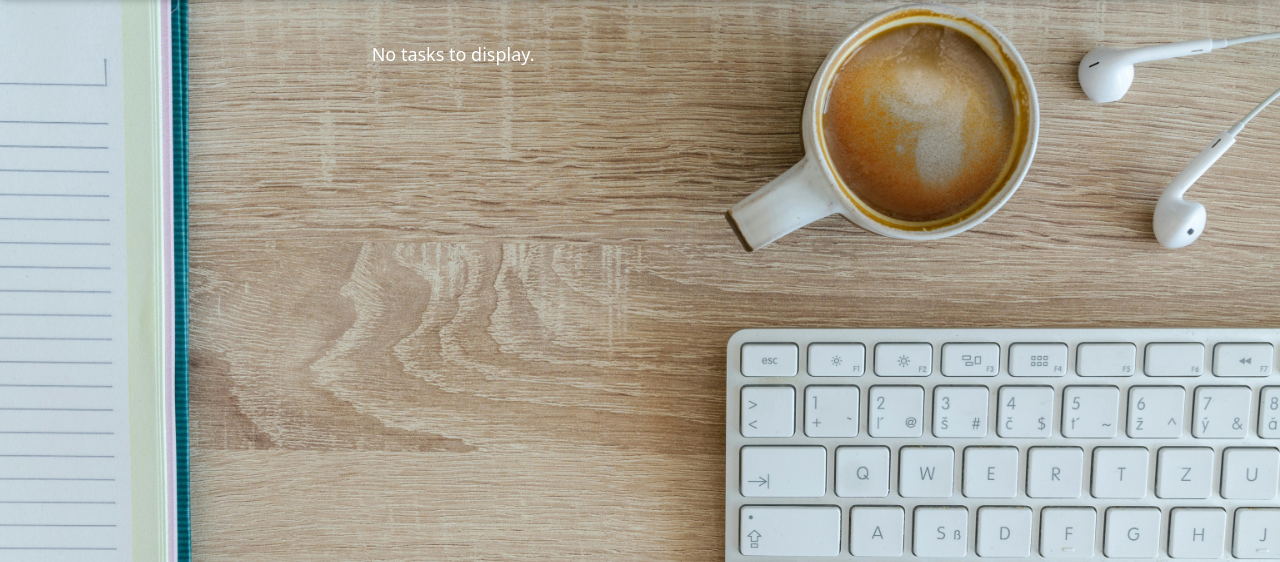
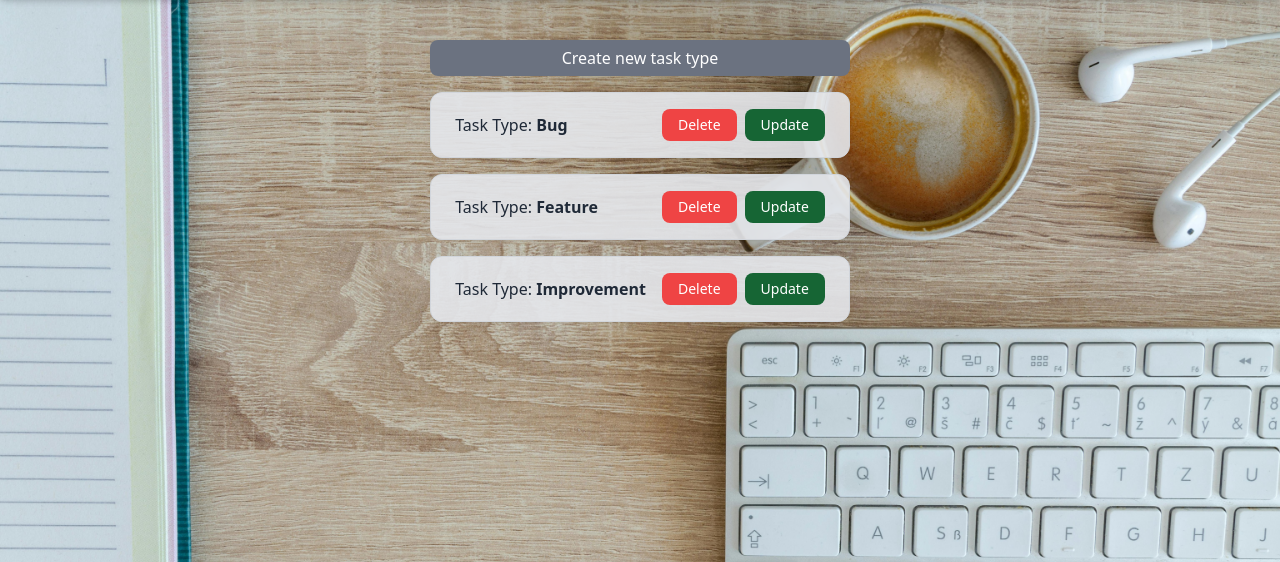
Before and after one commit to shinodegu/it-company-task-manager, a Django app: page /task-types/ in a window 1280 px wide. Shown: the part 72-634 px from the top of the page. Run offline with Django 5.2, Linux system fonts and the light colour scheme; data comes from the database, SQL or seed files in the repository; some libraries are stand-ins or nearby versions.

Commit message:
made a display of task types and the ability to delete, create and update

```diff
--- a/templates/task_manager/index.html
+++ b/templates/task_manager/index.html
@@ -12,9 +12,9 @@
   <div class="flex justify-center">
     <h2 class="text-2xl font-semibold text-center bg-gray-300/90 py-2 px-6 rounded-md shadow-md">
       {% if user.is_authenticated and has_tasks %}
-        Задачи, которые ждут вас:
+        Tasks that await you:
       {% else %}
-        Последние задачи над которыми мы работаем:
+        The latest tasks we're working on:
       {% endif %}
     </h2>
   </div>
--- a/templates/task_manager/tasktype_list.html
+++ b/templates/task_manager/tasktype_list.html
@@ -10,27 +10,29 @@
 {% endblock %}
 
 {% block content %}
-
-  <div class="grid grid-cols-1 sm:grid-cols-2 md:grid-cols-3 gap-6 px-4">
-    {% for task_type in task_type_list %}
-      <div class="bg-slate-100 border border-gray-300 rounded-xl shadow-md p-6 hover:shadow-lg transition min-h-[200px] font-sans">
-        <div>
-          <h3 class="text-lg font-semibold text-gray-900 mb-2">
-            <a href="{% url 'task_manager:task-detail' pk=task.id %}" class="hover:text-blue-700">
-              {{ task_type.name }}
-            </a>
-          </h3>
-          <p class="text-gray-800 text-sm">{{ task.description|truncatechars:100 }}</p>
-        </div>
-        <div class="mt-4 text-sm text-gray-700">
-          <p><strong>Type:</strong> {{ task_type.name }}</p>
+  <div class="max-w-xl mx-auto px-4 space-y-4">
+    <a href="{% url 'task_manager:task-type-create' %}"
+    class="block mx-auto text-center bg-gray-500 text-white px-4 py-1.5 rounded-lg hover:bg-black">
+    Create new task type
+    </a>
+    {% for task_type in tasktype_list %}
+      <div class="flex justify-between items-center bg-gray-200/90 border border-gray-300 rounded-xl shadow-sm px-6 py-4 hover:shadow-md transition min-h-[64px] w-full">
+        <p class="text-base font-medium text-gray-800 mr-4">
+          Task Type: <span class="font-semibold">{{ task_type.name }}</span>
+        </p>
+        <div class="flex space-x-2">
+          <a href="{% url 'task_manager:task-type-delete' task_type.pk %}"
+             class="bg-red-500 text-white px-4 py-1.5 rounded-lg hover:bg-black transition text-sm">
+            Delete
+          </a>
+          <a href="{% url 'task_manager:task-type-update' task_type.pk %}"
+             class="bg-green-800 text-white px-4 py-1.5 rounded-lg hover:bg-black transition text-sm">
+            Update
+          </a>
         </div>
       </div>
     {% empty %}
-      <p class="text-white text-lg font-medium">No tasks to display.</p>
+      <p class="text-white text-lg font-medium text-center">There are no task types.</p>
     {% endfor %}
   </div>
-  <div class="mt-10 flex justify-center">
-    {% include "includes/pagination.html" %}
-  </div>
 {% endblock %}
```
